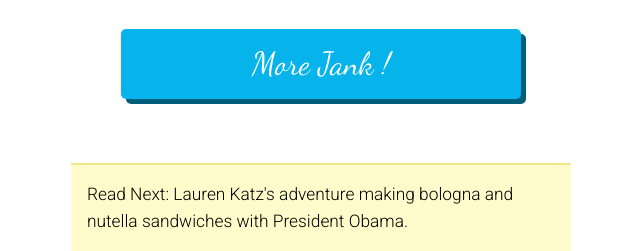
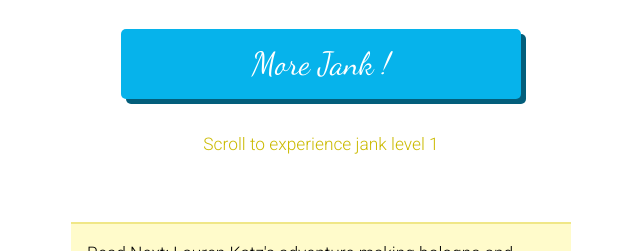
Before and after one commit to banderson623/mayonnaise-popsicle, a plain HTML site: page index.html in a window 1280 px wide. Both pictures are taken after a click on the button "More Jank !". Shown: the part 1892-2143 px from the top of the page, without its empty margins (319-959 px from the left). Drawn offline with Linux system fonts and the light colour scheme.

Commit message:
jank indicator

```diff
--- a/index.html
+++ b/index.html
@@ -31,7 +31,7 @@
       </article>
 
       <button id="add-jank">More Jank !</button>
-
+      <p id="jank-level"></p>
 
       <div class="next">Read Next: Lauren Katz's adventure making bologna and nutella sandwiches with President Obama.</div>
 
@@ -43,9 +43,10 @@
       if ( 'querySelector' in document && 'addEventListener' in window ) {
         var jankLevel = 0;
         var jankButton = document.querySelector('#add-jank');
+        var jankLevelIndicator = document.querySelector('#jank-level');
         jankButton.addEventListener('click',function(){
           jankLevel++;
-          console.log(jankLevel);
+          jankLevelIndicator.innerHTML="Scroll to experience jank level " + jankLevel + (jankLevel > 4 ? " Whoa there!":'');
         });
 
         window.addEventListener('scroll',function(){
--- a/style.css
+++ b/style.css
@@ -29,6 +29,11 @@ body {
   width: auto;
 }
 
+
+#jank-level{
+  text-align: center;
+  color: #CBBA00;
+}
 button {
   margin:2rem auto;
   display:block;
@@ -42,6 +47,8 @@ button {
   color: #fff;
   box-shadow: 5px 5px 0 #035E7B;
   border-radius: 5px;
+  outline: 0;
+  cursor: pointer;
 }
 
 button:active {
```
